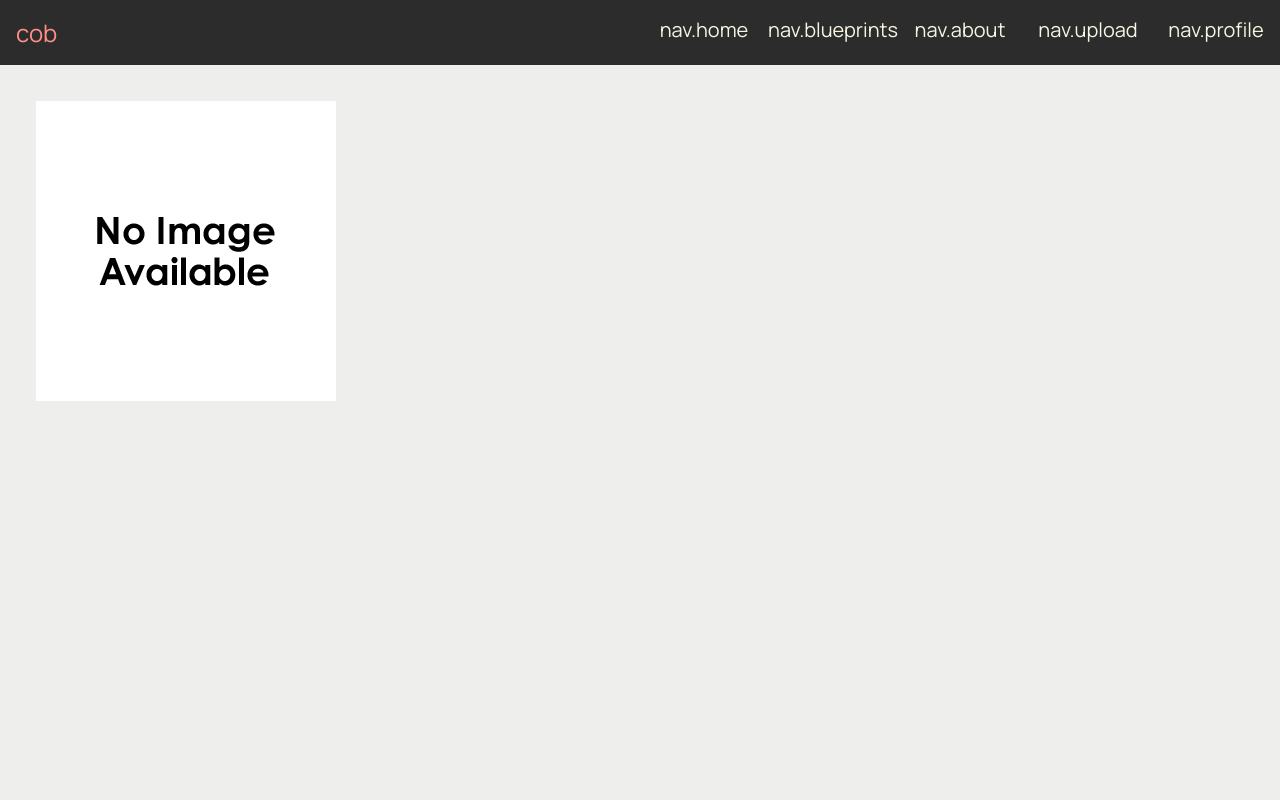
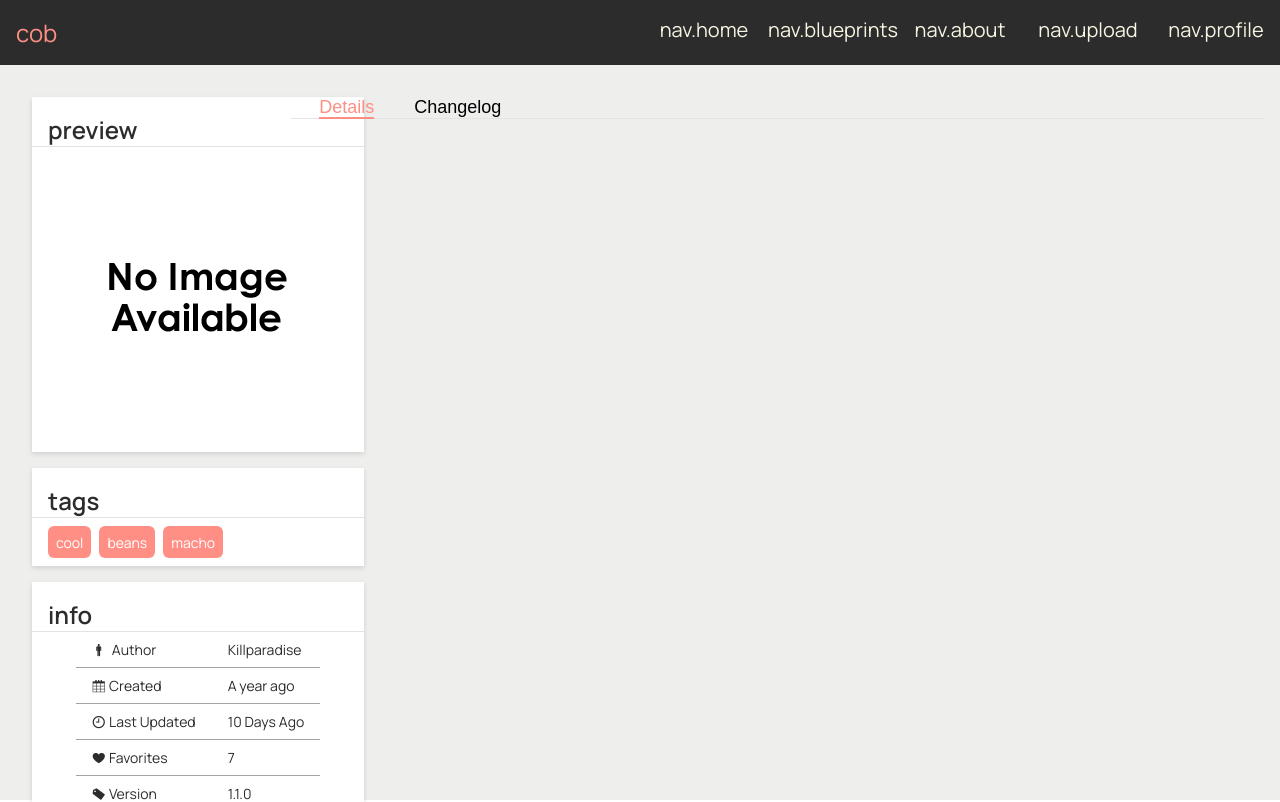
Before and after one commit to dhershman1/cob-2, a Vue app: page /#/blueprint/1 in a window 1280 px wide. Shown: the top 802 px of the page. Built offline with nearby package versions, Linux system fonts and the light colour scheme.

Commit message:
Further improvements to blueprints setup

```diff
--- /dev/null
+++ b/src/assets/css/tabs.css
@@ -0,0 +1,29 @@
+.tabs {
+  color: var(--jet);
+  list-style: none;
+  margin: 0;
+  padding: 0;
+  display: flex;
+  border-bottom: 1px solid var(--grey);
+}
+
+.tabs .tab {
+  font-size: 18px;
+  outline: none;
+  transition: all 0.3s;
+  padding: 0 0.75rem 0;
+  background: transparent;
+  cursor: pointer;
+  margin: 0 0 0 1rem;
+
+}
+
+.tabs .tab--active {
+  color: var(--peach);
+  text-shadow: var(--peach-shadow);
+  border-bottom: 2px solid var(--peach);
+}
+
+.tabs .tab:hover {
+  color: var(--peach-lighten);
+}
--- a/src/components/cards/Basic.vue
+++ b/src/components/cards/Basic.vue
@@ -30,6 +30,10 @@ const props = defineProps({
     type: String,
     default: null
   },
+  separator: {
+    type: Boolean,
+    default: false
+  },
   size: {
     type: String,
     default: 'full',
@@ -42,3 +46,9 @@ const cardClass = computed(() => {
   return `card card--${props.size}`
 })
 </script>
+
+<style scoped>
+.card__title {
+  border-bottom: 1px solid var(--grey);
+}
+</style>
--- a/src/locales/en.json
+++ b/src/locales/en.json
@@ -7,6 +7,7 @@
     "by-blueprint": "Filter by Blueprint",
     "by-tag": "Filter by Tag"
   },
+  "info": "Info",
   "made-with": "Made with ❤️ by {0} \u00A9 2023",
   "my-name": "Dustin Hershman",
   "nav": {
@@ -22,6 +23,8 @@
     "page": "Page",
     "prev": "Previous"
   },
+  "preview": "Preview",
+  "tags": "Tags",
   "visit": "Visit",
   "x": "x",
   "what-is-cob": "What is Cob?"
--- a/src/main.js
+++ b/src/main.js
@@ -9,6 +9,7 @@ import './assets/css/cards.css'
 import './assets/css/pagination.css'
 import './assets/css/inputs.css'
 import './assets/css/button.css'
+import './assets/css/tabs.css'
 import './assets/icofont.min.css'
 
 const pinia = createPinia()
--- a/src/views/Blueprint.vue
+++ b/src/views/Blueprint.vue
@@ -2,41 +2,154 @@
   <div class="blueprint">
     <div class="blueprint__cards">
       <div class="blueprint__thumbnail">
-        <img
-          alt="Blueprint Thumbnail"
-          :src="noImgUrl"
+        <basic-card :title="$t('preview')">
+          <template #content>
+            <img
+              alt="Blueprint Thumbnail"
+              :src="noImgUrl"
+            >
+          </template>
+        </basic-card>
+      </div>
+      <div class="blueprint__tags">
+        <basic-card :title="$t('tags')">
+          <template #content>
+            <ul class="tags">
+              <li
+                v-for="(t, i) of ['cool', 'beans', 'macho']"
+                :key="i"
+                class="tag"
+              >
+                {{ t }}
+              </li>
+            </ul>
+          </template>
+        </basic-card>
+      </div>
+      <div class="blueprint__info">
+        <basic-card :title="$t('info')">
+          <template #content>
+            <table class="blueprint__info__table">
+              <tbody>
+                <tr>
+                  <td>
+                    <i class="icofont-male" />
+                    Author
+                  </td>
+                  <td>Killparadise</td>
+                </tr>
+                <tr>
+                  <td><i class="icofont-calendar" />Created</td>
+                  <td>A year ago</td>
+                </tr>
+                <tr>
+                  <td><i class="icofont-clock-time" />Last Updated</td>
+                  <td>10 Days Ago</td>
+                </tr>
+                <tr>
+                  <td><i class="icofont-heart" />Favorites</td>
+                  <td>7</td>
+                </tr>
+                <tr>
+                  <td><i class="icofont-label" />Version</td>
+                  <td>1.1.0</td>
+                </tr>
+              </tbody>
+            </table>
+          </template>
+        </basic-card>
+      </div>
+    </div>
+    <div class="blueprint__details">
+      <section class="tabs">
+        <button
+          v-for="(tab, i) in tabsList"
+          :key="i"
+          class="tab"
+          @click="setTab(i)"
+          @keyup.tab="setTab(i)"
         >
-      </div>
-      <div class="blueprint__tags" />
-      <div class="blueprint__info" />
+          <span :class="{ 'tab--active': i === selectedTab }">
+            {{ tab.title }}
+          </span>
+        </button>
+      </section>
     </div>
   </div>
 </template>
 
 <script setup>
+import { ref, computed } from 'vue'
+import BasicCard from '../components/cards/Basic.vue'
 import noImgUrl from '../assets/imgs/no-image.png'
+
+const selectedTab = ref(0)
+const tabsList = computed(() => {
+  return [
+    {
+      title: 'Details'
+    }, {
+      title: 'Changelog'
+    }
+  ]
+})
+
+function setTab (i) {
+  selectedTab.value = i
+}
 </script>
 
 <style scoped>
 .blueprint {
   display: grid;
-  grid-template-columns: 1fr 1fr;
+  grid-template-columns: 20% 80%;
+  column-gap: 1rem;
 }
 
 .blueprint__cards {
   display: grid;
-  grid-template-rows: 1fr 1fr 1fr;
+  row-gap: 1rem;
 }
 
 .blueprint__thumbnail {
-  padding: 0.25rem;
   border: 1px solid var(--darkgrey);
   border-radius: 4px;
   max-width: 100%;
-  height: auto;
 }
 
 .blueprint__tags {
+  max-width: 100%;
+}
 
+.blueprint__info__table {
+  font-size: 14px;
+  display: grid;
+  justify-content: center;
+  box-sizing: border-box;
+  border-collapse: collapse;
+  column-span: all;
+}
+
+.blueprint__info__table td {
+  padding: 0.5rem 1rem;
+  border-bottom: 1px solid var(--dark-grey);
+}
+
+.blueprint__info__table i {
+  padding-right: 0.2rem;
+}
+
+.blueprint__info__table tr:last-child td {
+  padding: 0.5rem 1rem;
+  border-bottom: none;
+}
+
+.blueprint__info__table td:last-child {
+  padding: 0.5rem 1rem;
+  border-bottom: 1px solid var(--dark-grey);
+}
+
+.tabs button {
+  border: none;
 }
 </style>
```
Also changed, not shown: src/components/Tabs.vue (added, +25 -0 lines).
